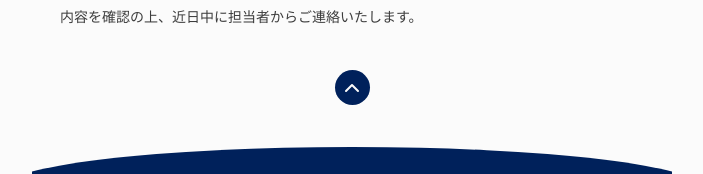
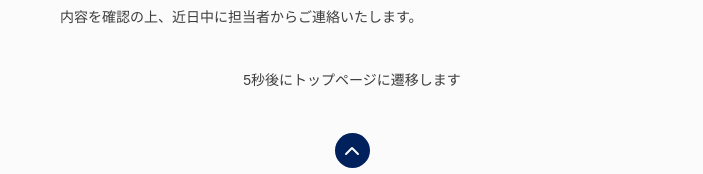
Before and after one commit to kyoto-univ-marketing/kyoto-univ-marketing-web, a Next.js app: page /contact/success in a window 1280 px wide. Shown: the part 244-418 px from the top of the page, without its empty margins (288-991 px from the left). Built offline with nearby package versions, Linux system fonts and the light colour scheme; no server answers; a web font is replaced by a local one.

Commit message:
リダイレクト用のカウントダウンタイマーを実装

```diff
--- a/src/components/contact/ContactSuccessPage/ContactSuccessPage.tsx
+++ b/src/components/contact/ContactSuccessPage/ContactSuccessPage.tsx
@@ -4,6 +4,7 @@ import { PageTitle } from '@/components/common/PageTitle/PageTitle'
 import { pageLinkObject } from '@/constants/pageLinks'
 
 import { BreadCrumb } from '../../common/BreadCrumb/BreadCrumb'
+import { RedirectCountDown } from '../RedirectCountDown/RedirectCountDown'
 
 export interface ContactSuccessPageProps {}
 
@@ -25,6 +26,9 @@ export const ContactSuccessPage: FC<ContactSuccessPageProps> = ({ ...props }) =>
                     <p>内容を確認の上、近日中に担当者からご連絡いたします。</p>
                 </div>
             </div>
+            <div className='mb-12'>
+                <RedirectCountDown duration={10} />
+            </div>
         </>
     )
 }
--- /dev/null
+++ b/src/components/contact/RedirectCountDown/RedirectCountDown.tsx
@@ -0,0 +1,50 @@
+'use client'
+
+import { Loader } from 'lucide-react'
+import { useRouter } from 'next/navigation'
+import { FC, useEffect, useMemo, useState } from 'react'
+
+import { pageLinkObject } from '@/constants/pageLinks'
+
+export interface RedirectCountDownProps {
+    /* カウントの長さ（秒） */
+    duration: number
+}
+
+/* リダイレクト先のリンク */
+const redirectTo = pageLinkObject.TOP.href
+
+export const RedirectCountDown: FC<RedirectCountDownProps> = ({ duration, ...props }) => {
+    const [current, setCurrent] = useState(duration)
+    const isCountStopped = useMemo(() => current <= 0, [current])
+    const router = useRouter()
+
+    useEffect(() => {
+        // 遷移先のページをプリフェッチ
+        router.prefetch(redirectTo)
+
+        // タイマーを設定
+        const timer = setInterval(() => {
+            setCurrent((prev) => {
+                if (prev <= 0) {
+                    // 0以下になったらカウントを停止
+                    clearInterval(timer)
+                    return prev
+                }
+                return prev - 1
+            })
+        }, 1000)
+        return () => clearInterval(timer)
+    }, [duration, router])
+
+    if (isCountStopped) {
+        // カウントが終了したらトップページに遷移
+        router.push(redirectTo)
+    }
+
+    return (
+        <div className='flex items-center justify-center px-8'>
+            {isCountStopped ? <Loader className='animate-spin' /> : <p>{current}秒後にトップページに遷移します</p>}
+        </div>
+    )
+}
```
Also changed, not shown: 1 other file (tests, documents, lock files or other folders).
